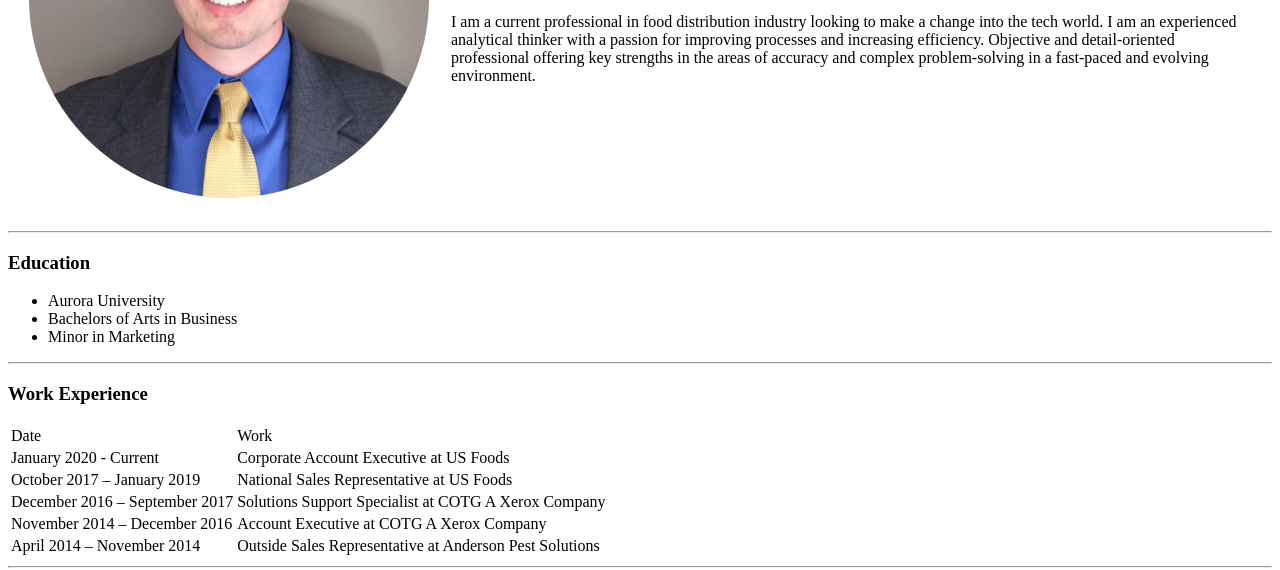
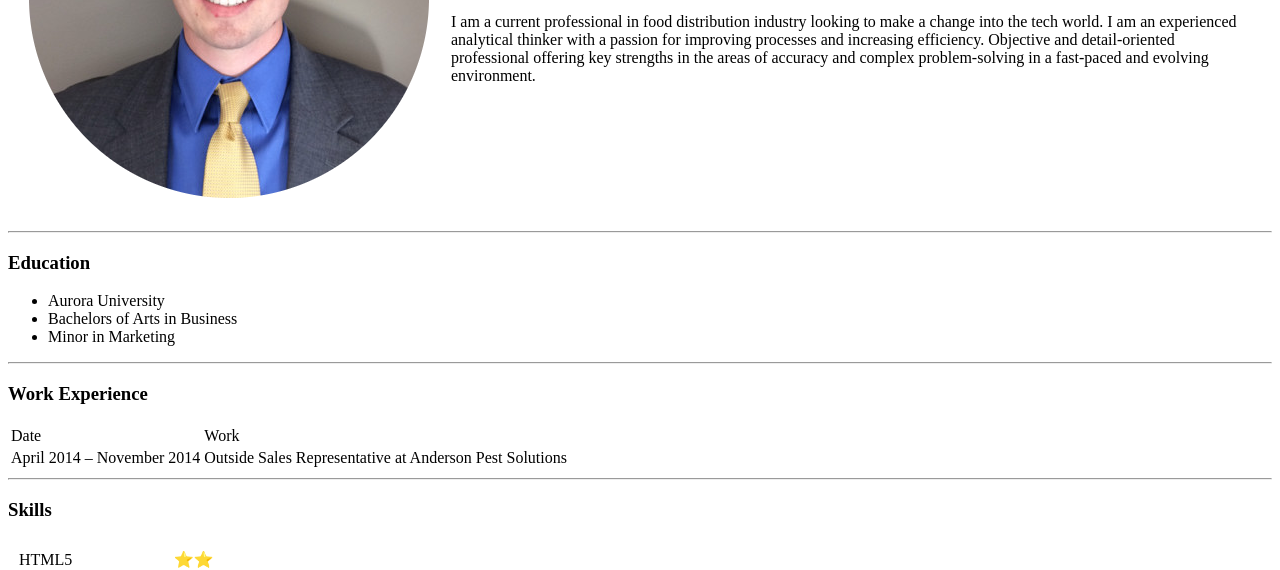
Before and after one commit to MrBolthouse/CV, a plain HTML site: page index.html in a window 1280 px wide. Shown: the part 231-801 px from the top of the page. Drawn offline with Linux system fonts and the light colour scheme.

Commit message:
Update index.html

```diff
--- a/index.html
+++ b/index.html
@@ -37,22 +37,6 @@
       </tr>
     </thea>
     <tb>
-      <tr>
-        <td>January 2020 - Current</td>
-        <td>Corporate Account Executive at US Foods</td>
-      </tr>
-      <tr>
-        <td>October 2017 – January 2019</td>
-        <td>National Sales Representative at US Foods</td>
-      </tr>
-      <tr>
-        <td>December 2016 – September 2017</td>
-        <td>Solutions Support Specialist at COTG A Xerox Company</td>
-      </tr>
-      <tr>
-        <td>November 2014 – December 2016</td>
-        <td>Account Executive at COTG A Xerox Company</td>
-      </tr>
       <tr>
         <td>April 2014 – November 2014</td>
         <td>Outside Sales Representative at Anderson Pest Solutions</td>
```
